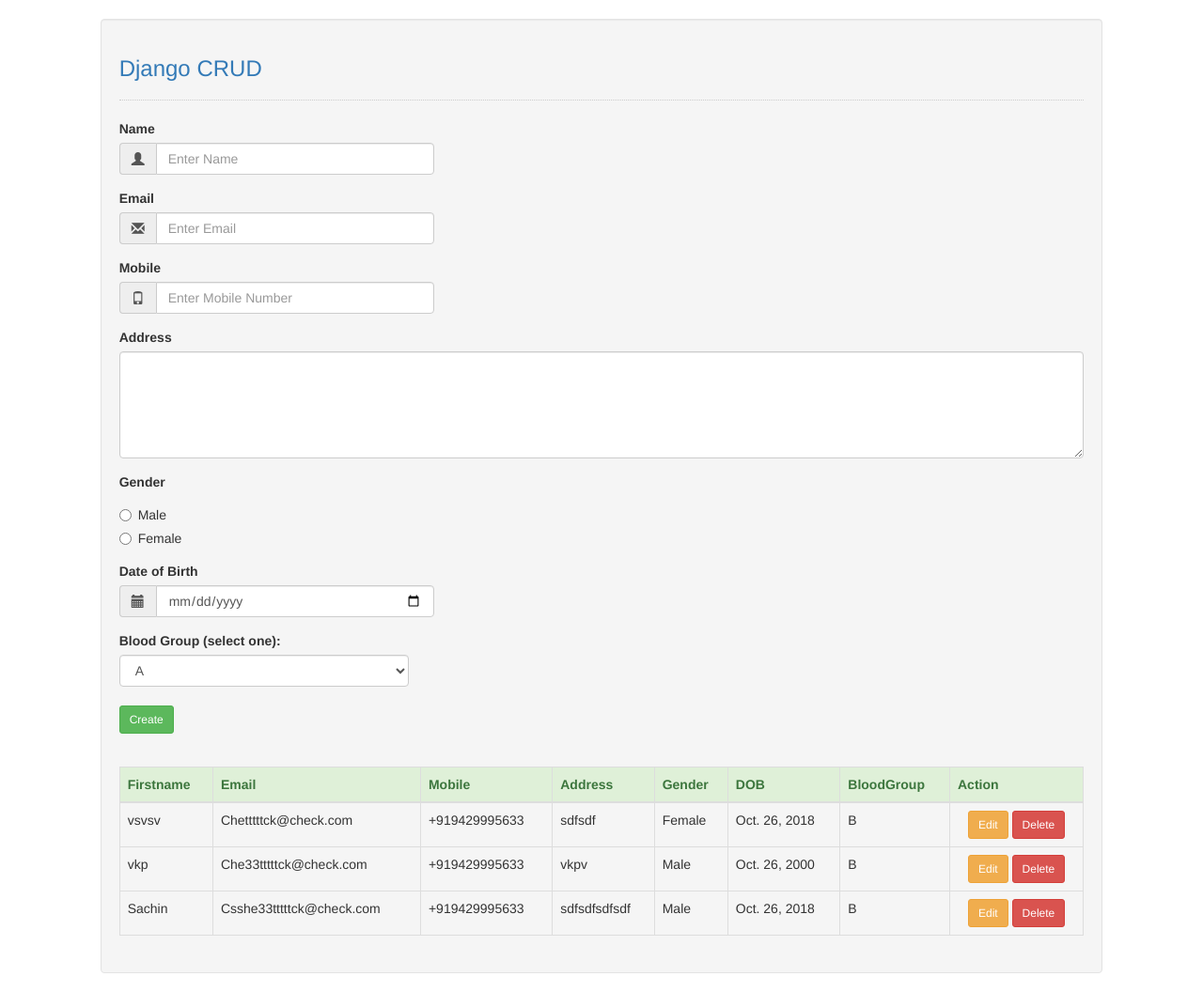
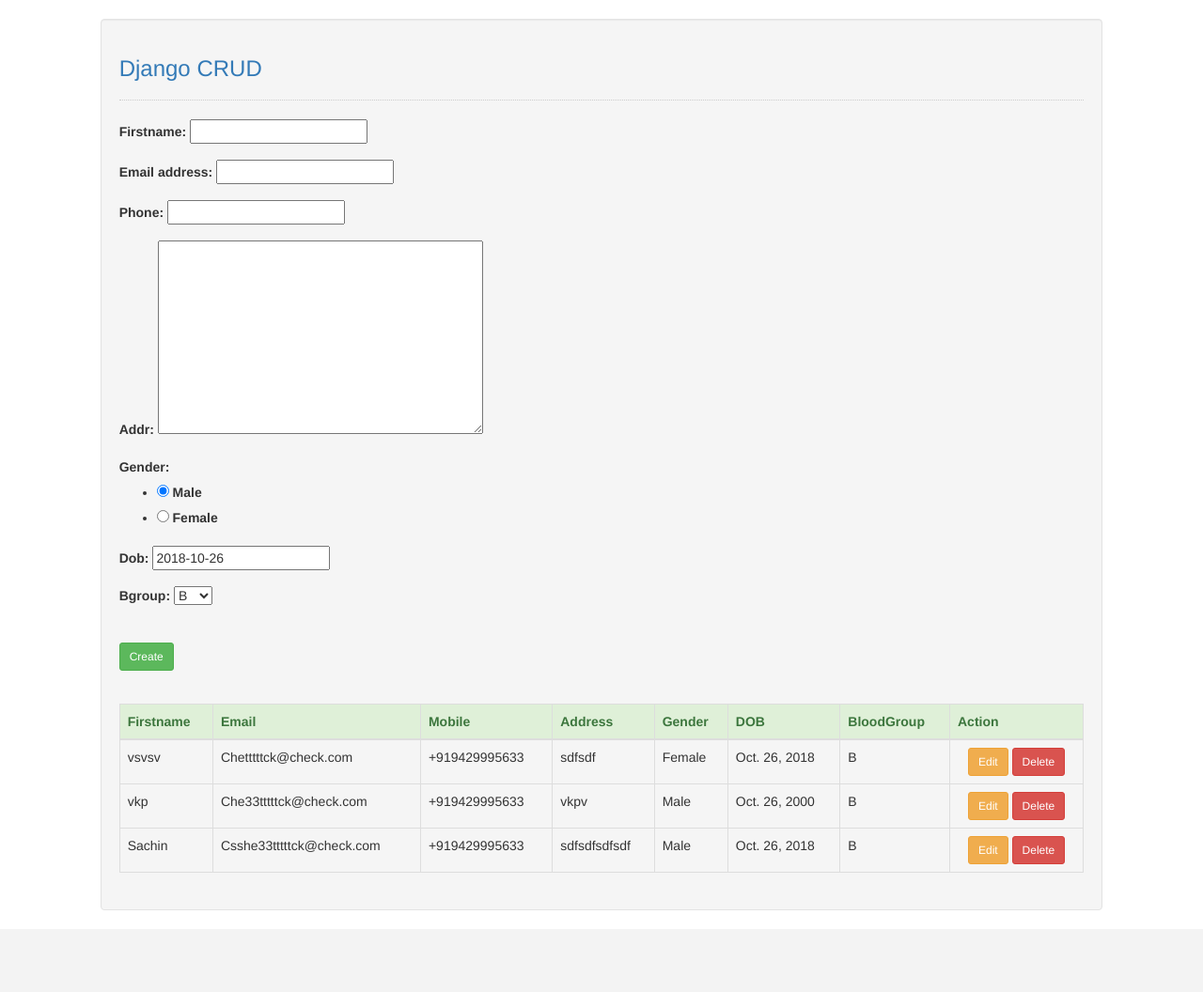
Before and after one commit to rathodsachin/Django_Projects, a Django app: page /crud/ in a window 1280 px wide. Shown: the part 52-1108 px from the top of the page at 94% size. After the commit the page ends 1021 px from the top, so only its background shows below. Run offline with Django 3.2, Linux system fonts and the light colour scheme; data comes from the database, SQL or seed files in the repository; both versions use the stored data as it was after the commit; some libraries are stand-ins or nearby versions.

Commit message:
Commit message in quotes

```diff
--- a/crud/forms.py
+++ b/crud/forms.py
@@ -13,6 +13,7 @@
         widgets = {'gender': forms.RadioSelect()
         }
 
+
     def clean_dob(self):
         data = self.cleaned_data['dob']
 
--- a/crud/models.py
+++ b/crud/models.py
@@ -5,14 +5,14 @@
 # Create your models here.
 
 class Member(models.Model):
-	firstname = models.CharField(max_length=40)
-	email_address = models.EmailField(max_length=40,unique=True)
+	firstname = models.CharField(max_length=40,help_text='Enter Name.')
+	email_address = models.EmailField(max_length=40,unique=True,help_text='Enter Email.')
 	phone = PhoneNumberField()
 	addr= models.TextField()
 	dob = models.DateField(default=datetime.date.today)
 
 	GENDER_CHOICES = ((True, 'Male',), (False, 'Female',))
-	gender = models.BooleanField(choices=GENDER_CHOICES)
+	gender = models.BooleanField(choices=GENDER_CHOICES,default=True)
 
 	BGROUP_CHOICES = (
     ('A','A'),
--- a/crud/static/crud/js/script.js
+++ b/crud/static/crud/js/script.js
@@ -1,17 +1,18 @@
 $(document).ready(function(){
+
     if($('#result') != null){
         Read();
     }
     $('#crud_form').on('submit', function(e){
         e.preventDefault();
-        $firstname = $('#firstname').val();
-        $emailid = $('#emailid').val();
-        $phone = $('#phone').val();
-        $addr = $('#addr').val();
-        $dob = $('#dob').val();
-        $bgroup = $('#bgroup').val();
-        $genm = ($("#radiom").is(":checked"));
-        $genf = ($("#radiof").is(":checked"));
+        $firstname = $('#id_firstname').val();
+        $emailid = $('#id_email_address').val();
+        $phone = $('#id_phone').val();
+        $addr = $('#id_addr').val();
+        $dob = $('#id_dob').val();
+        $bgroup = $('#id_bgroup').val();
+        $genm = ($("#id_gender_0").is(":checked"));
+        $genf = ($("#id_gender_1").is(":checked"));
         $gen="True";
             if($genm==1)
             {
@@ -22,7 +23,6 @@
             }
 
         $id = $(this).attr('name');
-
         if($firstname == "" || $emailid == ""){
             alert("Please complete the required field");
         }else{
@@ -39,20 +39,35 @@
                     bgroup:$bgroup,
                     csrfmiddlewaretoken: $('input[name=csrfmiddlewaretoken]').val(),
                 },
-                success: function(){
-                    Read();
-                    $('#firstname').val('');
-                    $('#emailid').val('');
-                    $('#phone').val('');
-                    $('#addr').val('');
-                    $('#dob').val('');
-                    $('#bgroup').val('');
+                 success: function(data) {
+                    console.log(data.form_is_valid);
+                    if (data.form_is_valid) {
+                            alert("Employee created!");  // <-- This is just a placeholder for now for testing
+                            $('#id_firstname').val('');
+                            $('#id_email_address').val('');
+                            $('#id_phone').val('');
+                            $('#id_addr').val('');
+                            $('#id_dob').val('');
+                            $('#id_bgroup').val('');
+                            $("#id_gender_0").prop("checked", true);
+                            $( "ul" ).remove( ".errorlist" );
+                            Read();
+                        }
+                    else {
+                        //console.log(data);
 
+                        $('#modal-emp').html(data.html_form);
+
+                    }
+                },
+                error: function() {
+                    console.log("Errorssssss part");
                 }
             });
         }
         return false;
     });
+
 
     $(document).on('click', '.edit', function(){
         $id = $(this).attr('name');
@@ -67,37 +82,33 @@
         var dt = new Date(mdob);
         dt.setDate(dt.getDate() + 1);
 
-        $('#firstname').val(fname);
-        $('#emailid').val(emailid);
-        $('#phone').val(mphone);
-        $('#addr').val(maddr);
-        $('#dob').val(dt.toISOString().split('T')[0]);
-        $('#bgroup').val(bgroup);
-
-
+        $('#id_firstname').val(fname);
+        $('#id_email_address').val(emailid);
+        $('#id_phone').val(mphone);
+        $('#id_addr').val(maddr);
+        $('#id_dob').val(dt.toISOString().split('T')[0]);
+        $('#id_bgroup').val(bgroup);
 
         if(mgen=="Male")
         {
-            $("#radiom").prop("checked", true);
+            $("#id_gender_0").prop("checked", true);
         }else
         {
-            $("#radiof").prop("checked", true);
+            $("#id_gender_1").prop("checked", true);
         }
         unhide();
 
     });
 
     $(document).on('click', '#updatebtn', function(){
-            document.getElementById("updatebtn").style.display = "none";
-        document.getElementById("create").style.display = "inline";
-        $firstname = $('#firstname').val();
-        $emailid = $('#emailid').val();
-        $phone = $('#phone').val();
-        $addr = $('#addr').val();
-        $dob = $('#dob').val();
-        $genm = ($("#radiom").is(":checked"));
-        $genf = ($("#radiof").is(":checked"));
-        $bgroup = $('#bgroup').val();
+        $firstname = $('#id_firstname').val();
+        $emailid = $('#id_email_address').val();
+        $phone = $('#id_phone').val();
+        $addr = $('#id_addr').val();
+        $dob = $('#id_dob').val();
+        $genm = ($("#id_gender_0").is(":checked"));
+        $genf = ($("#id_gender_1").is(":checked"));
+        $bgroup = $('#id_bgroup').val();
 
         $gen="True";
             if($genm==1)
@@ -125,14 +136,30 @@
                     bgroup:$bgroup,
                     csrfmiddlewaretoken: $('input[name=csrfmiddlewaretoken]').val()
                 },
-                success: function(){
-                    Read();
-                    $('#firstname').val('');
-                    $('#emailid').val('');
-                    $('#phone').val('');
-                    $('#addr').val('');
-                    $('#dob').val('');
-                    $('#bgroup').val('');
+
+                success: function(data){
+                    console.log(data.form_is_valid);
+                    if (data.form_is_valid) {
+                            alert("Employee Updated!");  // <-- This is just a placeholder for now for testing
+                            $('#id_firstname').val('');
+                            $('#id_email_address').val('');
+                            $('#id_phone').val('');
+                            $('#id_addr').val('');
+                            $('#id_dob').val('');
+                            $('#id_bgroup').val('');
+                            $("#id_gender_0").prop("checked", true);
+                            document.getElementById("updatebtn").style.display = "none";
+                            document.getElementById("create").style.display = "inline";
+                            $("p").removeClass("errorlist");
+                            Read();
+                            $( "ul" ).remove( ".errorlist" );
+                        }
+                    else {
+                        //console.log(data);
+                        $('#modal-emp').html(data.html_form);
+                        document.getElementById("updatebtn").style.display = "inline";
+                            document.getElementById("create").style.display = "none";
+                    }
                 }
             });
         }
--- a/crud/templates/crud/base.html
+++ b/crud/templates/crud/base.html
@@ -8,6 +8,7 @@
 
 </head>
 <body>
+    <div class="form-group" id="modal-emp">
     <nav class="navbar navbar-default">
         <div class="container-fluid">
             <a class="navbar-brand" href="http://127.0.0.1:8000/crud/">Home</a>
@@ -21,10 +22,12 @@
 
         {% endblock %}
     </div>
+    </div>
 <script src="{% static 'crud/js/jquery-3.2.1.js' %}"></script>
 <script src="{% static 'crud/js/script.js' %}"></script>
 <script type="text/javascript" charset="utf8" src="http://ajax.aspnetcdn.com/ajax/jQuery/jquery-1.8.2.min.js"></script>
 <script type="text/javascript" charset="utf8" src="http://ajax.aspnetcdn.com/ajax/jquery.dataTables/1.9.4/jquery.dataTables.min.js"></script>
 
+
 </body>
 </html>
--- a/crud/templates/crud/index.html
+++ b/crud/templates/crud/index.html
@@ -1,73 +1,92 @@
 {% extends 'crud/base.html' %}
 {% block body %}
-<form class="form-group" action="" id="crud_form">
+
+<form class="form-group" action="" id="crud_form" method="POST">
+
     {% csrf_token %}
     {% load static %}
 
 
+    <div class="form-group" id="modal-empl">
 
+
+        {% for field in form %}
         <div class="form-group">
+            <div class="fieldWrapper">
+                {{ field.errors }}
+                {{ field.label_tag }}
+                {{ field }}
+            </div>
+        </div>
+        {% endfor %}
 
-		<label>Name</label>
+
+
+<!--
+        <label for="id_firstname">Name</label>
         <div class="input-group">
             <span class="input-group-addon"><i class="glyphicon glyphicon-user"></i></span>
-			<input type="text" id="firstname" name="firstname" class="form-control" style="width: 30%" required="required" placeholder="Enter Name"/>
+            <input type="text" id="id_firstname" name="firstname" class="form-control" style="width: 30%" required="required" placeholder="Enter Name" />
+        </div>
 
-		</div>
-	</div>
-	<div class="form-group">
-		<label>Email</label>
+
+        <label for="id_email_address">Email</label>
         <div class="input-group">
             <span class="input-group-addon"><i class="glyphicon glyphicon-envelope"></i></span>
-			<input type="email" id="emailid" name="emailid" class="form-control" style="width: 30%" required="required" placeholder="Enter Email"/>
-		</div>
+            <input type="email" id="id_email_address" name="emailid" class="form-control" style="width: 30%" required="required" placeholder="Enter Email"/>
+            {{ form.id_email_address.errors }}
         </div>
 
-	<div class="form-group">
 
-		<label>Mobile</label>
+
+
+        <label for="id_phone">Mobile</label>
         <div class="input-group">
             <span class="input-group-addon"><i class="glyphicon glyphicon-phone"></i></span>
-			<input type="text" id="phone" name="phone" class="form-control" style="width: 30%" required="required" placeholder="Enter Mobile Number"/>
-		</div>
+            <input type="text" id="id_phone" name="phone" class="form-control" style="width: 30%" required="required" placeholder="Enter Mobile Number"/>
         </div>
 
-	<div class="form-group">
-		<label>Address</label>
-		<textarea class="form-control" rows="5" id="addr"></textarea>
+
+
+        <label for="id_addr">Address</label>
+        <textarea class="form-control" rows="5" id="id_addr"></textarea>
+
+
+
+    <label>Gender</label>
+      <div class="radio">
+      <label><input type="radio" name="optradio" id="id_gender_1">Male</label>
+    </div>
+    <div class="radio">
+      <label><input type="radio" name="optradio" id="id_gender_2" >Female</label>
     </div>
 
-	<div class="form-group">
-	<label>Gender</label>
-	  <div class="radio">
-      <label><input type="radio" name="optradio" id="radiom">Male</label>
-    </div>
-    <div class="radio">
-      <label><input type="radio" name="optradio" id="radiof" >Female</label>
-    </div>
+
+
+      <label for="id_dob">Date of Birth</label>
+      <div class="input-group">
+            <span class="input-group-addon"><i class="glyphicon glyphicon-calendar"></i></span>
+            <input type="date" class="form-control" id="id_dob" placeholder="Date of Birth" style="width: 30%">
+            {{ form.dob.errors }}
       </div>
 
-	<div class="form-group">
-      <label>Date of Birth</label>
-      <div class="input-group">
-			<span class="input-group-addon"><i class="glyphicon glyphicon-calendar"></i></span>
-      		<input type="date" class="form-control" id="dob" placeholder="Date of Birth" style="width: 30%">
-      </div>
-    </div>
 
-    <div class="form-group">
-      <label for="bgroup">Blood Group (select one):</label>
-      <select class="form-control" id="bgroup" style="width: 30%">
+
+      <label for="id_bgroup">Blood Group (select one):</label>
+      <select class="form-control" id="id_bgroup" style="width: 30%">
         <option>A</option>
         <option>B</option>
         <option>AB</option>
         <option>O</option>
       </select>
+ -->
+
     <br />
-		<button type="submit" id="create" class="btn btn-sm btn-success">Create</button>
-		<button type="button" id="updatebtn" style="display: none;" data-attr="4" class="btn btn-sm btn-success">Update</button>
+        <button type="submit" id="create" class="btn btn-sm btn-success js-create">Create</button>
+        <button type="button" id="updatebtn" style="display: none;" data-attr="4" class="btn btn-sm btn-success js-update">Update</button>
+
+
     </div>
-
 
     <br />
     <div id="result">
--- a/crud/templates/crud/result.html
+++ b/crud/templates/crud/result.html
@@ -1,3 +1,4 @@
+
 <table class="table table-bordered" id="example">
     <thead class="alert-success">
         <tr>
@@ -32,3 +33,9 @@
         {% endfor %}
     </tbody>
 </table>
+<script type="text/javascript" charset="utf8" src="http://ajax.aspnetcdn.com/ajax/jquery.dataTables/1.9.4/jquery.dataTables.min.js"></script>
+<script>
+  $(function(){
+    $("#example").dataTable();
+  })
+  </script>
--- a/crud/urls.py
+++ b/crud/urls.py
@@ -1,6 +1,6 @@
 from django.conf.urls import url
 from . import views
-
+app_name="crud"
 urlpatterns = [
     url(r'^$', views.index, name='index'),
     url(r'^create$', views.create, name='create'),
--- a/crud/views.py
+++ b/crud/views.py
@@ -2,23 +2,43 @@
 from .models import Member
 from .forms import MemberForm
 from django.http import HttpResponse
+from django.http import JsonResponse
+from django.shortcuts import render_to_response
+from django.template.loader import render_to_string
+
+
 
 
 # Create your views here.
 def index(request):
-    return render(request, 'crud/index.html')
+    if request.method == "POST":
+        form=MemberForm(request.POST)
+        return render(request, 'crud/index.html', {'form': form})
+    else:
+        form=MemberForm()
+        return render(request, 'crud/index.html', {'form': form})
 
 
 def create(request):
+    # import pdb;pdb.set_trace()
+    data = dict()
     if request.method == "POST":
-        member=MemberForm(request.POST)
+        form=MemberForm(request.POST)
         #print(member)
-        if member.is_valid():
-            member.save()
+        if form.is_valid():
+            form.save()
+            data['form_is_valid'] = True
         else:
-            print("Create Not save")
-            print(member.errors)
-        return redirect('/')
+            data['form_is_valid'] = False
+            print(form.errors)
+            context = {'form': form}
+            data['html_form'] = render_to_string('crud/index.html',
+            context,
+            request=request,
+            )
+        return JsonResponse(data)
+
+
 
 def read(request):
     members = Member.objects.all()
@@ -32,16 +52,24 @@
 
 
 def update(request, id):
+    data = dict()
     if request.method == "POST":
         member = Member.objects.get(id=id)
         form=MemberForm(request.POST,instance=member)
         #print(form)
+
         if form.is_valid():
             form.save()
+            data['form_is_valid'] = True
         else:
+            data['form_is_valid'] = False
             print(form.errors)
-            print("Not save")
-    return redirect('/')
+            context = {'form': form}
+            data['html_form'] = render_to_string('crud/index.html',
+            context,
+            request=request,
+            )
+        return JsonResponse(data)
 
 
 def delete(request, id):
```
Also changed, not shown: crud/migrations/0019_auto_20181026_1539.py (added), crud/migrations/0020_auto_20181026_1541.py (added), db.sqlite3, 1 other file. Lines whose indentation alone changed are shown as unchanged.
